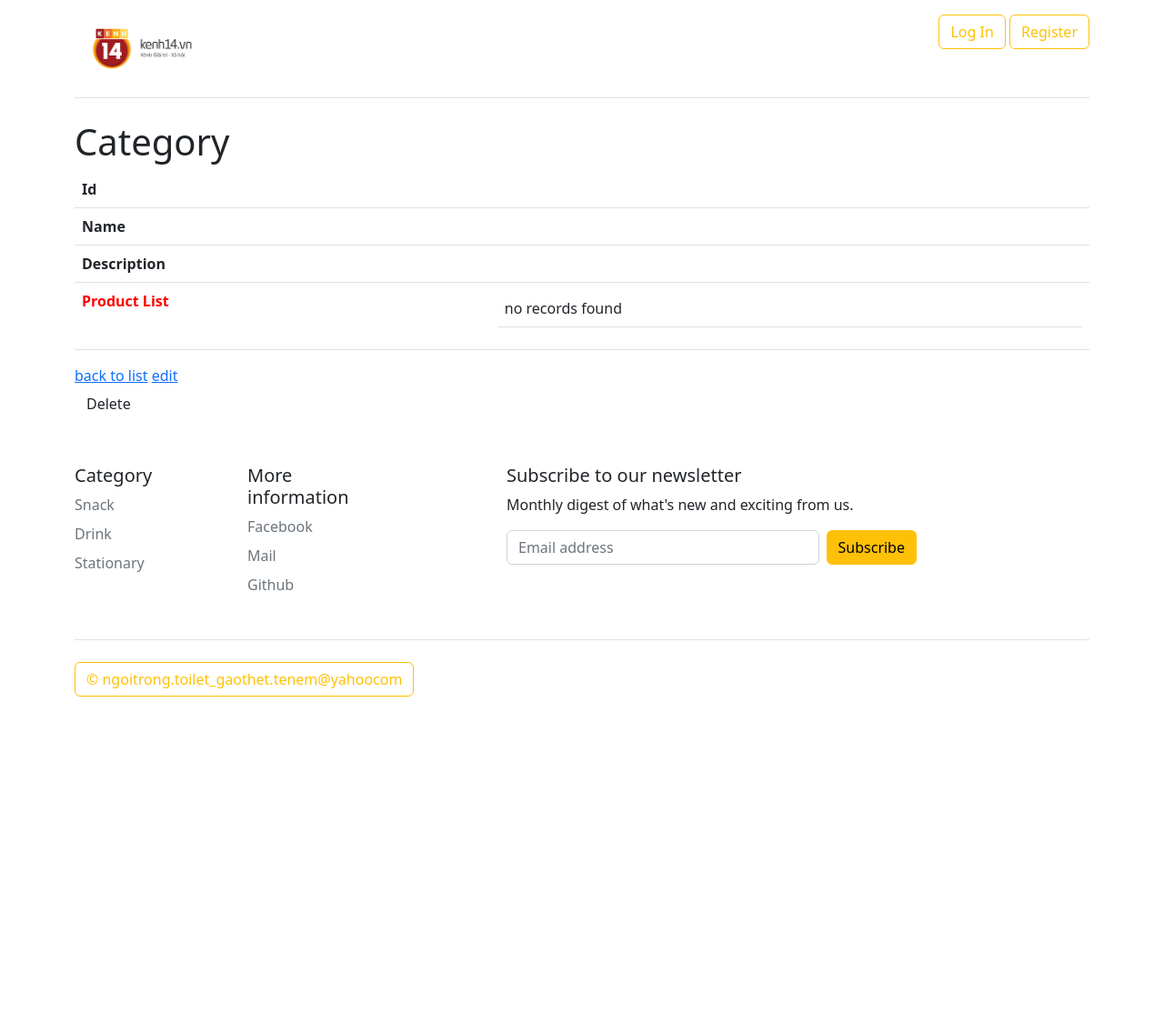
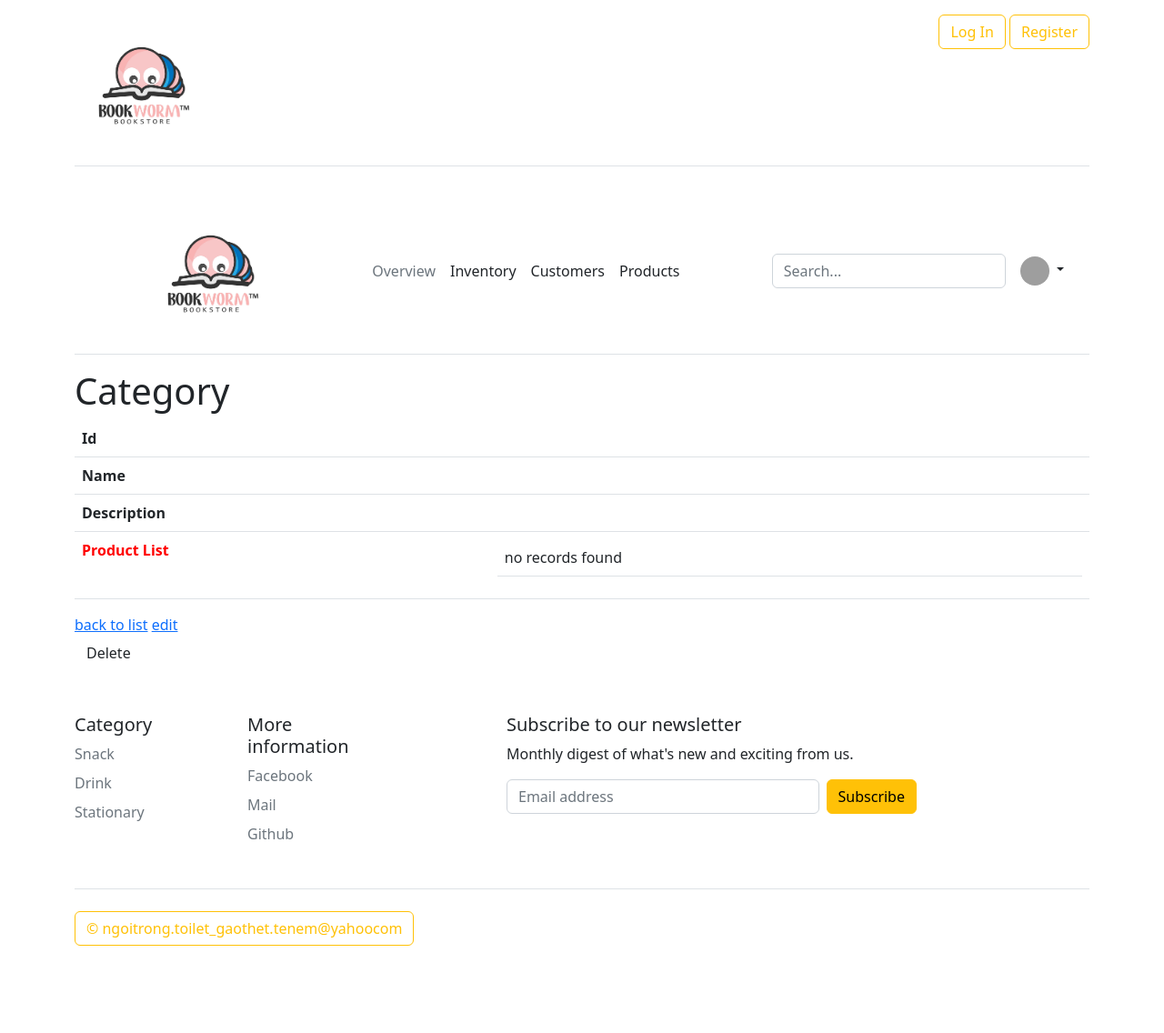
Before and after one commit to KieTuaNguyen/1631-day5, a Symfony app: template templates/category/show.html.twig in a window 1280 px wide. Shown: the whole page at 91% size. Before the commit the page ends 766 px from the top, so only its background shows below. Run offline with Twig, Linux system fonts and the light colour scheme; the template is opened without the code that fills it, so the values that code supplies are empty; some libraries are stand-ins or nearby versions; grey boxes are pictures that could not be loaded.

Commit message:
1st replace header

```diff
--- a/templates/_header.html.twig
+++ b/templates/_header.html.twig
@@ -24,3 +24,62 @@
 		</ul>
 	</header>
 </div>
+
+<div class="container">
+	<header class="p-3 mb-3 border-bottom">
+		<div class="container">
+			<div class="d-flex flex-wrap align-items-center justify-content-center justify-content-lg-start">
+				<a href="{{ path('app_product_index') }}" class="d-flex align-items-center mb-2 mb-lg-0 text-dark text-decoration-none">
+					<svg class="bi me-2" width="40" height="32" role="img" aria-label="Bootstrap">
+						<use xlink:href="href=" {{ path('app_product_index') }} ""></use>
+					</svg>
+				</a>
+				<a href="{{ path('app_product_index') }}" class="d-flex align-items-center mb-3 mb-md-0 me-md-auto text-dark text-decoration-none">
+					<span class="fs-4"><img src="{{ asset('images/product/logo.png') }}" width="150">
+					</span>
+				</a>
+
+				<ul class="nav col-12 col-lg-auto me-lg-auto mb-2 justify-content-center mb-md-0">
+					<li>
+						<a href="#" class="nav-link px-2 link-secondary">Overview</a>
+					</li>
+					<li>
+						<a href="#" class="nav-link px-2 link-dark">Inventory</a>
+					</li>
+					<li>
+						<a href="#" class="nav-link px-2 link-dark">Customers</a>
+					</li>
+					<li>
+						<a href="#" class="nav-link px-2 link-dark">Products</a>
+					</li>
+				</ul>
+
+				<form class="col-12 col-lg-auto mb-3 mb-lg-0 me-lg-3">
+					<input type="search" class="form-control" placeholder="Search..." aria-label="Search">
+				</form>
+
+				<div class="dropdown text-end">
+					<a href="#" class="d-block link-dark text-decoration-none dropdown-toggle" id="dropdownUser1" data-bs-toggle="dropdown" aria-expanded="false">
+						<img src="https://github.com/mdo.png" alt="mdo" width="32" height="32" class="rounded-circle">
+					</a>
+					<ul class="dropdown-menu text-small" aria-labelledby="dropdownUser1" style="">
+						<li>
+							<a class="dropdown-item" href="#">New project...</a>
+						</li>
+						<li>
+							<a class="dropdown-item" href="#">Settings</a>
+						</li>
+						<li>
+							<a class="dropdown-item" href="#">Profile</a>
+						</li>
+						<li><hr class="dropdown-divider"></li>
+						<li>
+							<a class="dropdown-item" href="#">Sign out</a>
+						</li>
+					</ul>
+				</div>
+			</div>
+		</div>
+	</header>
+
+</div>
```
Also changed, not shown: public/images/product/logo.png.
